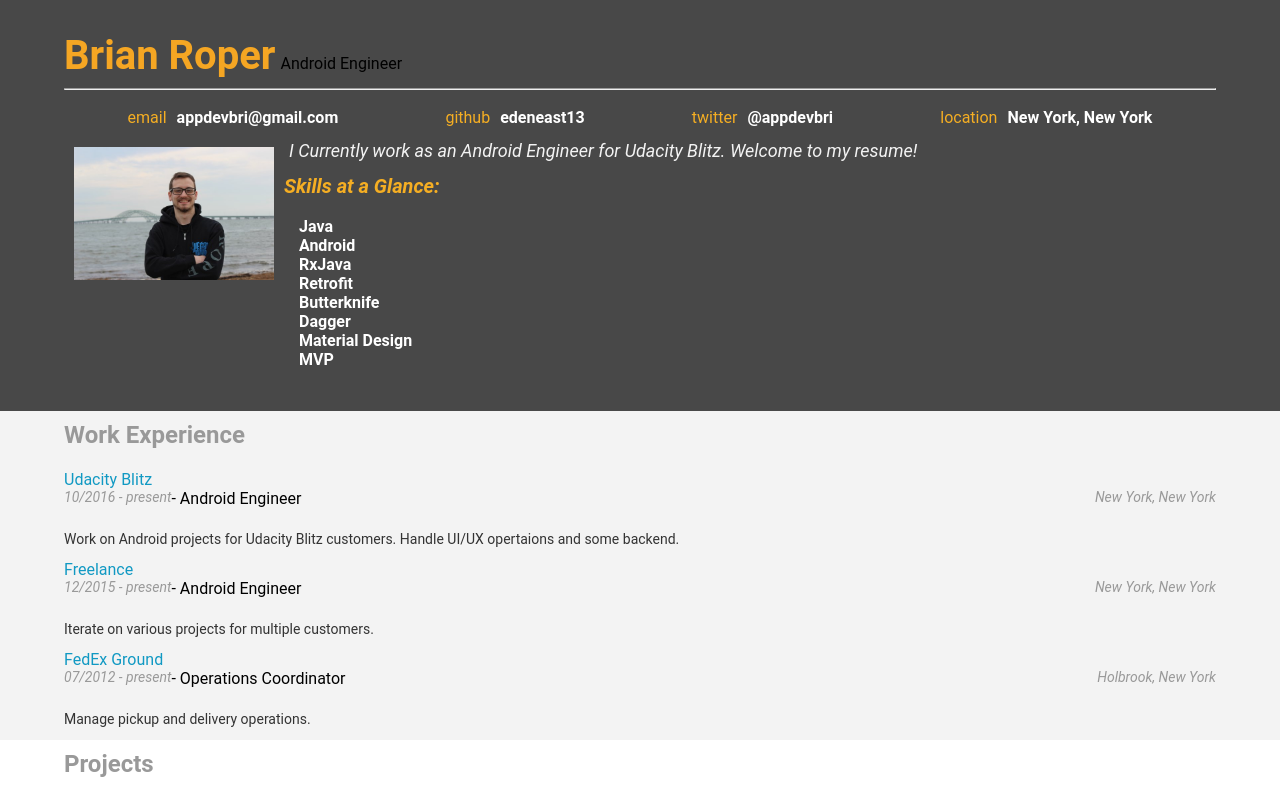
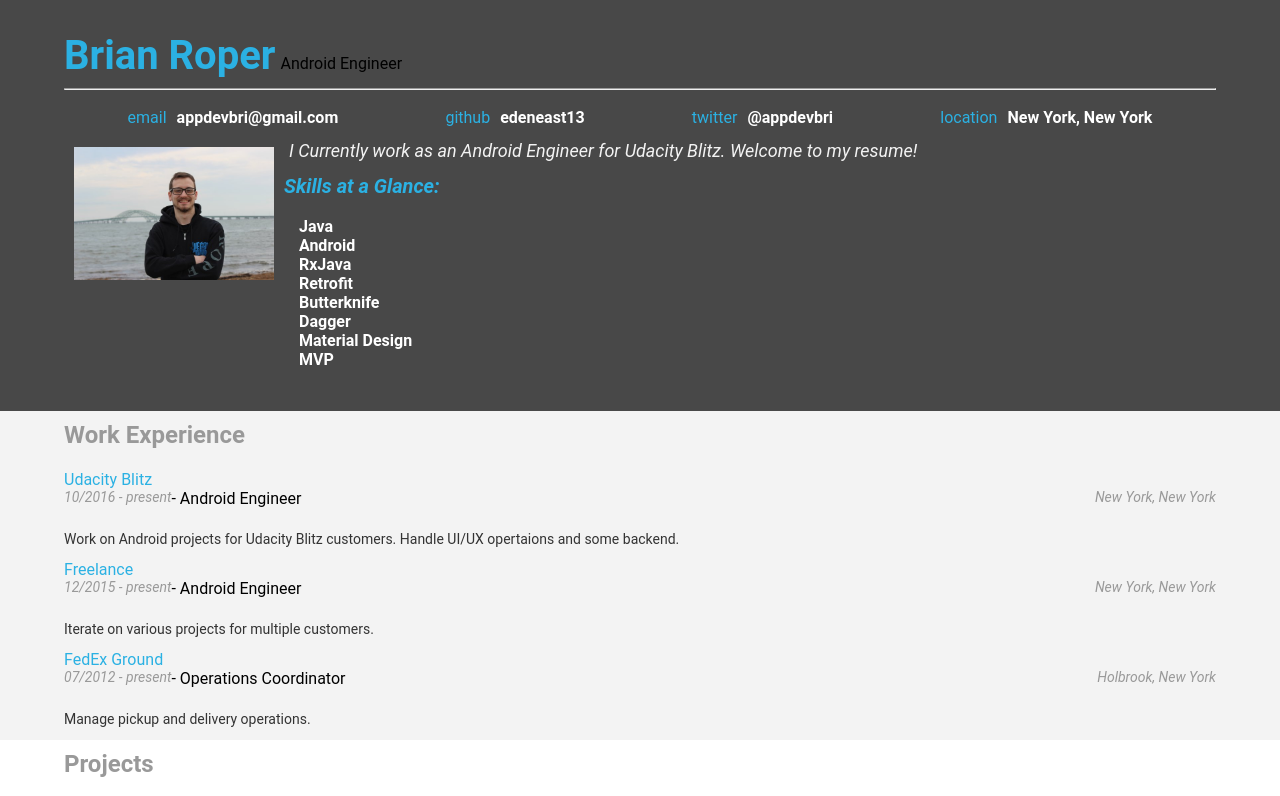
Before and after one commit to Edeneast13/FE_Resume, a plain HTML site: page index.html in a window 1280 px wide. Shown: the top 796 px of the page. Drawn offline with Linux system fonts and the light colour scheme; some packages are replaced by stand-ins of ours.

Commit message:
updated css colors

```diff
--- a/css/style.css
+++ b/css/style.css
@@ -26,7 +26,7 @@ h6 {
 
 h1 {
   font-size: 40px;
-  color: #f5a623;
+  color: #2BB1E3;
   line-height: 48px;
   display: inline;
 }
@@ -86,7 +86,7 @@ p {
 }
 
 a {
-  color: #1199c3;
+  color: #2BB1E3;
   text-decoration: none;
   margin-top: 10px;
   display: block;
@@ -100,16 +100,16 @@ a {
 }
 
 #skills-h3 {
-  color: #f5ae23;
+  color: #2BB1E3;
   display: none;
 }
 
 .orange {
-  background-color: #f5ae23;
+  background-color: #2BB1E3;
 }
 
 .orange-text {
-  color: #f5ae23;
+  color: #2BB1E3;
 }
 
 .white-text {
```
